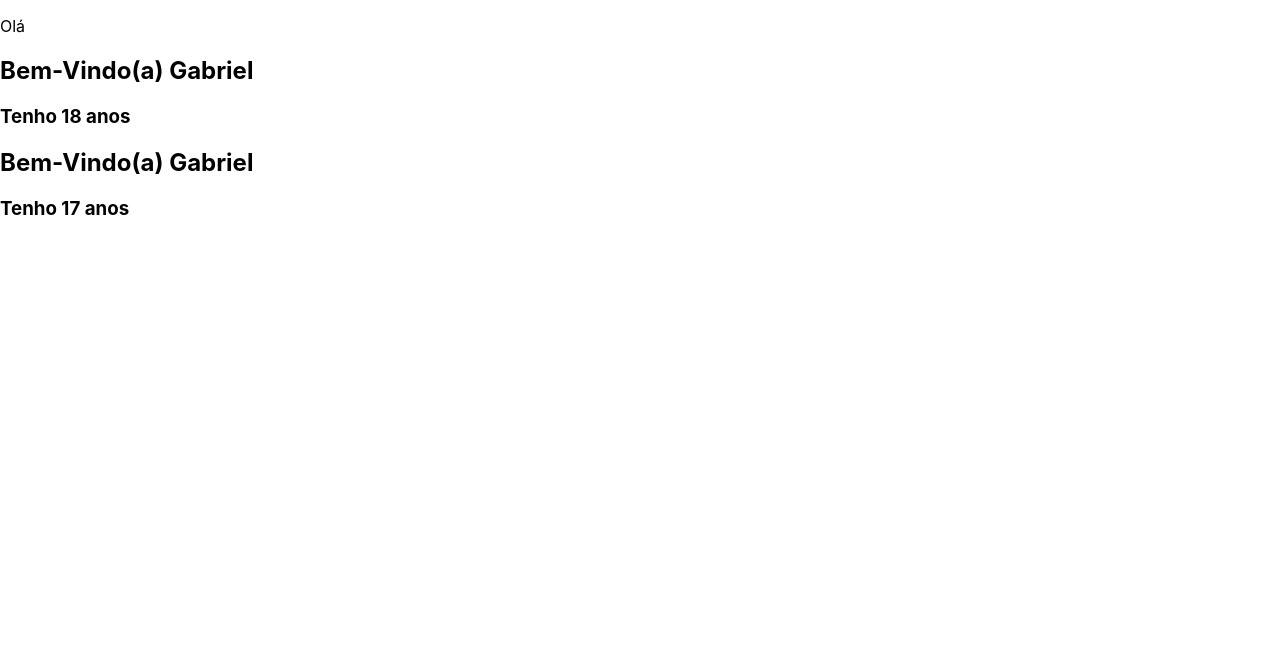
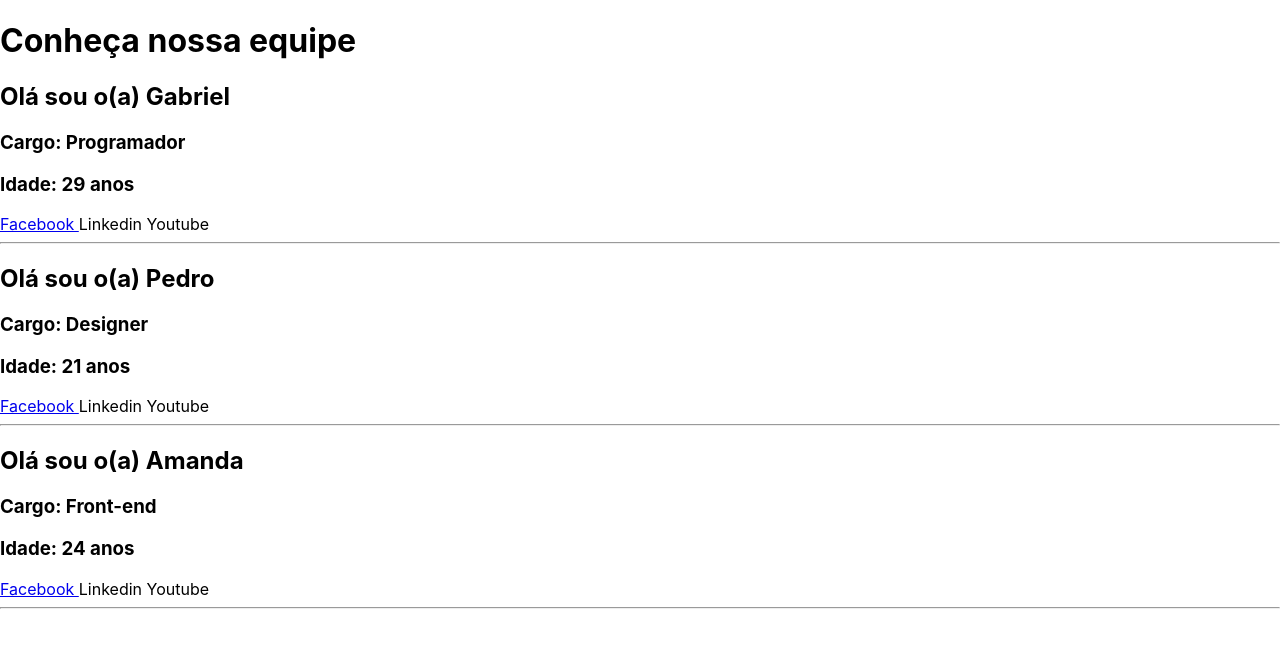
Before and after one commit to GabrielSoaresGomes/ReactJS-do-Zero-ao-Avancado, a React (Create React App) app in the folder meusite/: page / in a window 1280 px wide. Shown: the top 648 px of the page. Built offline with nearby package versions, Linux system fonts and the light colour scheme.

Commit message:
Utilizando mais de um component dentro de outro

```diff
--- a/meusite/src/App.js
+++ b/meusite/src/App.js
@@ -1,10 +1,31 @@
 import React from 'react'
 
-const BemVindo = (props) => {
+const Equipe = (props) => {
     return (
         <div>
-            <h2>Bem-Vindo(a) {props.nome} </h2>
-            <h3>Tenho {props.idade} anos</h3>
+            <Sobre nome={props.nome} cargo={props.cargo} idade={props.idade} />
+            <Social fb={props.facebook} />
+            <hr/>
+        </div>
+    )
+}
+
+const Sobre = (props) => {
+    return (
+        <div>
+            <h2>Olá sou o(a) {props.nome}</h2>
+            <h3>Cargo: {props.cargo}</h3>
+            <h3>Idade: {props.idade} anos</h3>
+        </div>
+    )
+}
+
+const Social = (props) => {
+    return (
+        <div>
+            <a href={props.fb}> Facebook </a>
+            <a> Linkedin </a>
+            <a> Youtube </a>
         </div>
     )
 }
@@ -12,9 +33,10 @@ const BemVindo = (props) => {
 function App() {
     return (
         <div>
-            <p>Olá</p>
-            <BemVindo nome="Gabriel" idade={18} />
-            <BemVindo nome="Gabriel" idade={17} />
+            <h1>Conheça nossa equipe</h1>
+            <Equipe nome="Gabriel" cargo="Programador" idade="29" facebook="https://google.com" />
+            <Equipe nome="Pedro" cargo="Designer" idade="21" facebook="https://google.com" />
+            <Equipe nome="Amanda" cargo="Front-end" idade="24" facebook="https://google.com" />
         </div>
     )
 }
```
